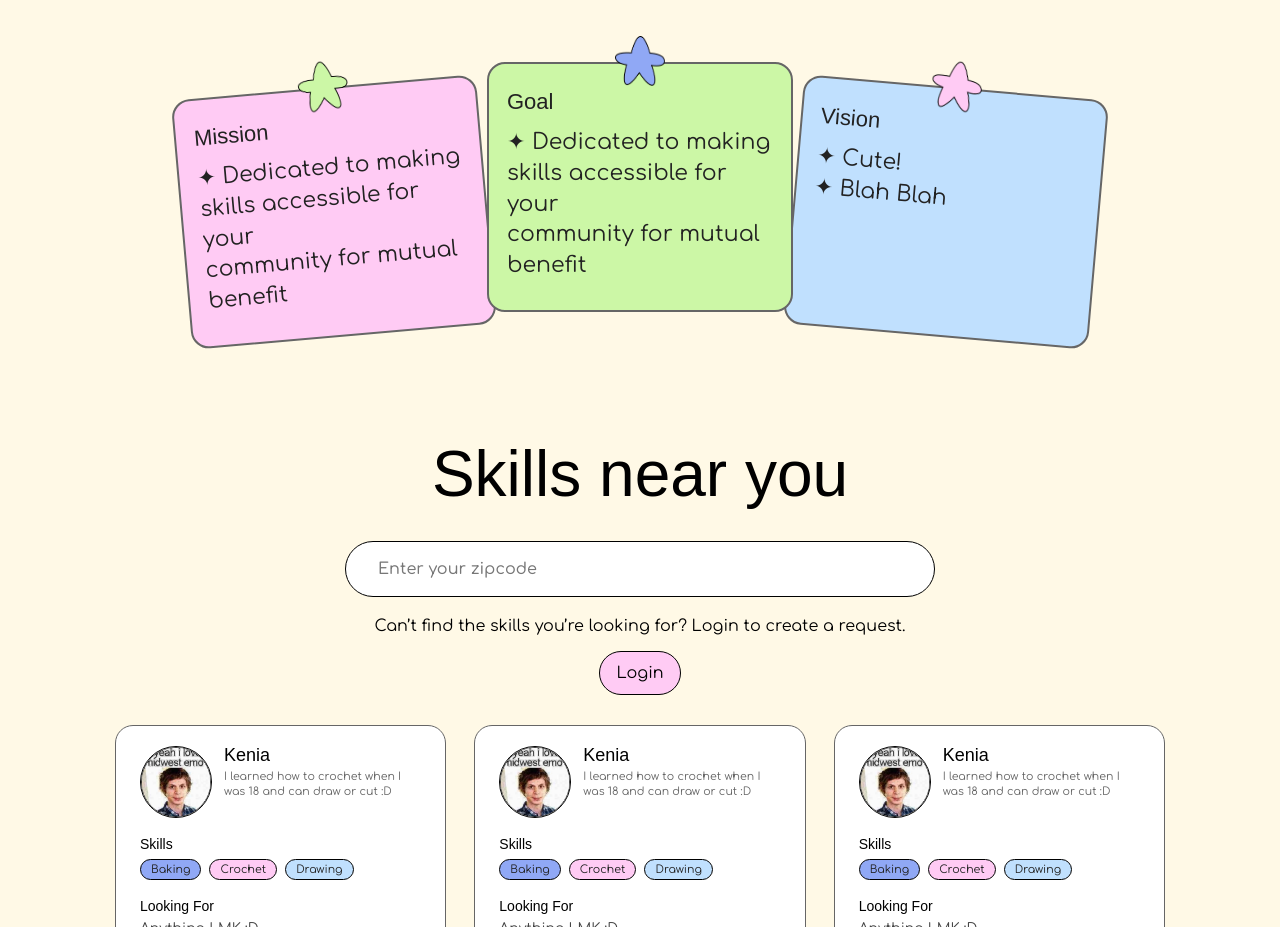
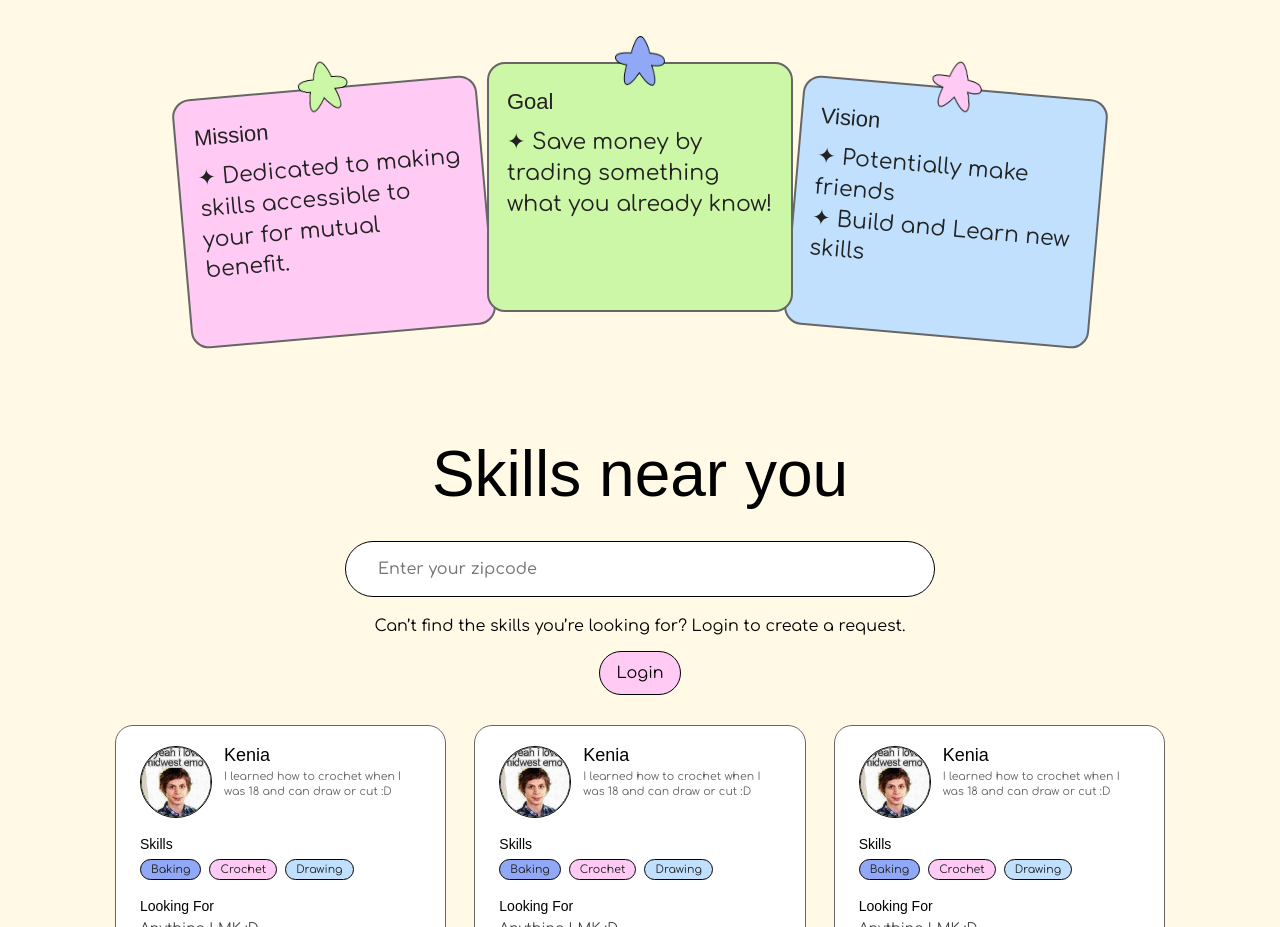
Before and after one commit to AthenaHacks2026/demo-repository, a React (Vite) app in the folder frontend/: page / in a window 1280 px wide. Shown: the part 782-1709 px from the top of the page. Built offline with nearby package versions, Linux system fonts and the light colour scheme; a web font is replaced by a local one.

Commit message:
Who are we cards text edit

```diff
--- a/frontend/src/Components2/AboutSection.jsx
+++ b/frontend/src/Components2/AboutSection.jsx
@@ -12,10 +12,7 @@ function AboutSection() {
         <InfoCard
           title="Mission"
           textLines={[
-            "✦ Dedicated to making",
-            "skills accessible for your",
-            "community for mutual",
-            "benefit",
+            "✦ Dedicated to making skills accessible to your for mutual benefit."
           ]}
           extraClass="mission-card"
           starImage={star3}
@@ -25,10 +22,7 @@ function AboutSection() {
         <InfoCard
           title="Goal"
           textLines={[
-            "✦ Dedicated to making",
-            "skills accessible for your",
-            "community for mutual",
-            "benefit",
+            "✦ Save money by trading something what you already know!"
           ]}
           extraClass="goal-card"
           starImage={star2}
@@ -37,7 +31,7 @@ function AboutSection() {
 
         <InfoCard
           title="Vision"
-          textLines={["✦ Cute!", "✦ Blah Blah"]}
+          textLines={["✦ Potentially make friends", "✦ Build and Learn new skills"]}
           extraClass="vision-card"
           starImage={star1}
           altText="Vision icon"
```
